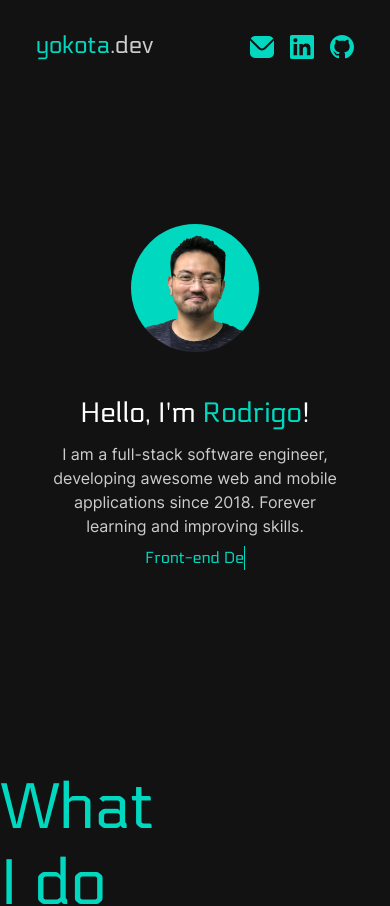
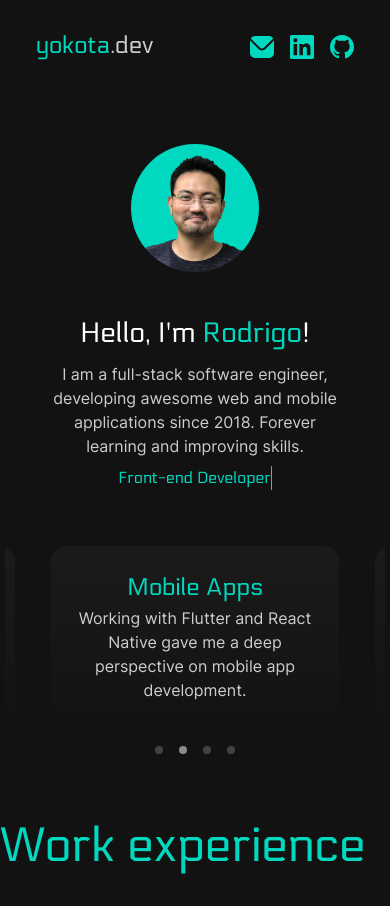
Before and after one commit to ryok90/yokota.dev, a React (Vite) app: page / in a window 390 px wide. Shown: the top 906 px of the page. Built offline with nearby package versions, Linux system fonts and the light colour scheme.

Commit message:
feat: responsive SkillsSection

```diff
--- a/package.json
+++ b/package.json
@@ -14,7 +14,8 @@
     "@emotion/styled": "^11.10.5",
     "framer-motion": "^8.0.2",
     "react": "^18.2.0",
-    "react-dom": "^18.2.0"
+    "react-dom": "^18.2.0",
+    "react-swipeable": "^7.0.0"
   },
   "devDependencies": {
     "@types/react": "^18.0.26",
--- a/src/App.tsx
+++ b/src/App.tsx
@@ -8,7 +8,11 @@ import { SkillsSection } from './components/SkillsSection';
 
 function App() {
   return (
-    <VStack bgColor={'custom.dark'} w="100%" spacing="40">
+    <VStack
+      bgColor={'custom.background'}
+      w="100%"
+      spacing={{ base: 20, lg: 40 }}
+    >
       <Header />
       <HStack w="100%" alignItems="start" justifyContent="center">
         <VStack
@@ -22,7 +26,7 @@ function App() {
         >
           <Links />
         </VStack>
-        <VStack w="100%" maxW="5xl" spacing="12.5rem">
+        <VStack w="100%" maxW="5xl" spacing={{ base: 14, lg: '12.5rem' }}>
           <MainSection />
           <SkillsSection />
           <ExperienceSection />
--- /dev/null
+++ b/src/components/Carousel.tsx
@@ -0,0 +1,72 @@
+import { Box, Center, HStack, VStack } from '@chakra-ui/react';
+import React, { useEffect, useState } from 'react';
+import { useSwipeable } from 'react-swipeable';
+
+type CarouselProps = { children: React.ReactNode[] };
+
+export const Carousel = ({ children }: CarouselProps) => {
+  const [active, setActive] = useState(0);
+  const [paused, setPaused] = useState(false);
+
+  const updateActive = (value: number) => {
+    if (value < 0) return;
+    if (value > children.length - 1) return setActive(0);
+    setActive(value);
+  };
+
+  const handlers = useSwipeable({
+    onSwipedLeft: () => updateActive(active + 1),
+    onSwipedRight: () => updateActive(active - 1),
+  });
+
+  useEffect(() => {
+    const interval = setInterval(() => {
+      if (!paused) updateActive(active + 1);
+    }, 3000);
+
+    return () => {
+      if (interval) {
+        clearInterval(interval);
+      }
+    };
+  }, [active, paused]);
+
+  return (
+    <VStack
+      {...handlers}
+      overflow="hidden"
+      maxW="97.5vw"
+      onMouseEnter={() => setPaused(true)}
+      onMouseLeave={() => setPaused(false)}
+    >
+      <Box
+        display="inline-flex"
+        whiteSpace="nowrap"
+        transition="transform 0.7s"
+        transform={`translateX(${37.5 - active * 25}%)`}
+        textAlign="center"
+      >
+        {children.map((child, index) => (
+          <Box mx="1.125rem" key={index}>
+            {child}
+          </Box>
+        ))}
+      </Box>
+      <HStack spacing="4">
+        {children.map((_, index) => (
+          <Box
+            as="button"
+            key={index}
+            onClick={() => setActive(index)}
+            w="2"
+            h="2"
+            borderRadius="full"
+            bgColor={
+              active === index ? 'custom.lighterDark' : 'custom.lightDark'
+            }
+          />
+        ))}
+      </HStack>
+    </VStack>
+  );
+};
--- a/src/components/ExperienceCard.tsx
+++ b/src/components/ExperienceCard.tsx
@@ -29,7 +29,7 @@ export const ExperienceCard = ({
 }: ExperienceCardProps) => (
   <VStack
     justifyContent="space-between"
-    bgColor="custom.lighterDark"
+    bgColor="custom.dark"
     borderRadius="2xl"
     maxW="5xl"
     w="100%"
--- a/src/components/ExperienceSection.tsx
+++ b/src/components/ExperienceSection.tsx
@@ -15,7 +15,7 @@ export const ExperienceSection = () => (
         href="https://www.linkedin.com/company/groundbreakerco/"
         jobTitle="Software Engineer"
         period="Dec/2021 - Present"
-        description="Developing new features as well as migrating legacy structures taking full advantage of our cloud provider's solutions. Assisting in decision making process and helping organize implementaions."
+        description="Developing new features as well as migrating legacy structures taking full advantage of our cloud provider's solutions. Assisting in decision making process and helping organize implementations."
         techs={'Node.js,Serverless,Nx,Micro-services,Micro-frontends,Module Federation,ReactJS,Typescript,Javascript,DynamoDB'.split(
           ','
         )}
@@ -53,7 +53,7 @@ export const ExperienceSection = () => (
       alignSelf="end"
       _hover={{ color: 'custom.main' }}
       fontSize="xl"
-      bgColor="custom.lighterDark"
+      bgColor="custom.dark"
     >
       <DownloadIcon mr="3" />
       Download Resume
--- a/src/components/Icons/DownloadIcon.tsx
+++ b/src/components/Icons/DownloadIcon.tsx
@@ -12,16 +12,16 @@ export const DownloadIcon = (iconProps: IconProps) => (
     <path
       d="M1 17L13 17"
       stroke="currentColor"
-      stroke-width="1.5"
-      stroke-linecap="round"
-      stroke-linejoin="round"
+      strokeWidth="1.5"
+      strokeLinecap="round"
+      strokeLinejoin="round"
     />
     <path
       d="M7 1V13M7 13L10.5 9.5M7 13L3.5 9.5"
       stroke="currentColor"
-      stroke-width="1.5"
-      stroke-linecap="round"
-      stroke-linejoin="round"
+      strokeWidth="1.5"
+      strokeLinecap="round"
+      strokeLinejoin="round"
     />
   </Icon>
 );
--- a/src/components/Icons/GitHubIcon.tsx
+++ b/src/components/Icons/GitHubIcon.tsx
@@ -9,8 +9,8 @@ export const GitHubIcon = () => (
     xmlns="http://www.w3.org/2000/svg"
   >
     <path
-      fill-rule="evenodd"
-      clip-rule="evenodd"
+      fillRule="evenodd"
+      clipRule="evenodd"
       d="M12 0.887604C5.37 0.887604 0 6.2576 0 12.8876C0 18.1976 3.435 22.6826 8.205 24.2726C8.805 24.3776 9.03 24.0176 9.03 23.7026C9.03 23.4176 9.015 22.4726 9.015 21.4676C6 22.0226 5.22 20.7326 4.98 20.0576C4.845 19.7126 4.26 18.6476 3.75 18.3626C3.33 18.1376 2.73 17.5826 3.735 17.5676C4.68 17.5526 5.355 18.4376 5.58 18.7976C6.66 20.6126 8.385 20.1026 9.075 19.7876C9.18 19.0076 9.495 18.4826 9.84 18.1826C7.17 17.8826 4.38 16.8476 4.38 12.2576C4.38 10.9526 4.845 9.8726 5.61 9.0326C5.49 8.7326 5.07 7.5026 5.73 5.8526C5.73 5.8526 6.735 5.5376 9.03 7.0826C9.99 6.8126 11.01 6.6776 12.03 6.6776C13.05 6.6776 14.07 6.8126 15.03 7.0826C17.325 5.5226 18.33 5.8526 18.33 5.8526C18.99 7.5026 18.57 8.7326 18.45 9.0326C19.215 9.8726 19.68 10.9376 19.68 12.2576C19.68 16.8626 16.875 17.8826 14.205 18.1826C14.64 18.5576 15.015 19.2776 15.015 20.4026C15.015 22.0076 15 23.2976 15 23.7026C15 24.0176 15.225 24.3926 15.825 24.2726C20.565 22.6826 24 18.1826 24 12.8876C24 6.2576 18.63 0.887604 12 0.887604Z"
       fill="#00D9C0"
     />
--- a/src/components/MainSection.tsx
+++ b/src/components/MainSection.tsx
@@ -2,10 +2,10 @@ import { Flex, HStack, Stack, Text, VStack } from '@chakra-ui/react';
 import { Section } from './Section';
 import { Typewriter } from './Typewriter';
 
-const diameter = { base: 32, sm: 40, md: 44, lg: 52 }
+const diameter = { base: 32, sm: 40, md: 44, lg: 52 };
 
 export const MainSection = () => (
-  <Section as="main" px='12'>
+  <Section as="main" px="12">
     <Stack
       w="100%"
       direction={{ base: 'column', lg: 'row' }}
@@ -32,7 +32,7 @@ export const MainSection = () => (
         </Text>
         <Text
           fontFamily={'Inter, Electrolize'}
-          fontSize={{ base:'md', md: '2xl' }}
+          fontSize={{ base: 'md', md: '2xl' }}
           textAlign={{ base: 'center', lg: 'start' }}
         >
           I am a full-stack software engineer, developing awesome web and mobile
--- a/src/components/SkillsSection.tsx
+++ b/src/components/SkillsSection.tsx
@@ -1,8 +1,16 @@
-import { Box, HStack, SimpleGrid, Text, VStack } from '@chakra-ui/react';
+import {
+  Box,
+  SimpleGrid,
+  Stack,
+  Text,
+  useBreakpointValue,
+  VStack,
+} from '@chakra-ui/react';
+import { Carousel } from './Carousel';
 import { Section } from './Section';
 
-type WhatIDoProps = { opacity: number };
-const WhatIDo = ({ opacity }: WhatIDoProps) => (
+type WhatIDoProps = { opacity?: number };
+const WhatIDo = ({ opacity = 1 }: WhatIDoProps) => (
   <Text
     color="custom.main"
     opacity={opacity}
@@ -16,50 +24,89 @@ const WhatIDo = ({ opacity }: WhatIDoProps) => (
 type SkillCardProps = {
   title: string;
   description: string;
-  background: string;
+  background: Record<string, string>;
 };
 const SkillCard = ({ title, description, background }: SkillCardProps) => (
-  <Box background={background} borderRadius="2xl" maxW="72" h="48" p="7">
-    <Text as="h3" color="custom.main" fontSize="2rem">
+  <Box
+    background={background}
+    borderRadius="2xl"
+    minW="72"
+    w="72"
+    h="48"
+    p={{ base: 6, lg: 7 }}
+  >
+    <Text as="h3" color="custom.main" fontSize={{ base: '1.5rem', md: '2rem' }}>
       {title}
     </Text>
-    <Text fontFamily="secondary">{description}</Text>
+    <Text fontFamily="secondary" whiteSpace="normal">
+      {description}
+    </Text>
   </Box>
 );
 
-export const SkillsSection = () => (
-  <Section>
-    <HStack spacing="28">
-      <VStack spacing="0">
-        <WhatIDo opacity={1} />
+const upperGradient =
+  'linear-gradient(180deg, rgba(249, 249, 249, 0.04) 0.06%, rgba(249, 249, 249, 0) 135%)';
+const lowerGradient =
+  'linear-gradient(180deg, rgba(249, 249, 249, 0.0116) 0.87%, rgba(249, 249, 249, 0) 80%)';
+const mobileGradient =
+  'linear-gradient(180deg, rgba(249, 249, 249, 0.04) 0.06%, rgba(249, 249, 249, 0) 100%);';
+const cardsProps = [
+  {
+    title: 'Back-end',
+    description:
+      'Experience with serverless, micro-services, monolithics, SQL and NoSQL, event-driven, clean architecture, etc.',
+    background: { base: mobileGradient, lg: upperGradient },
+  },
+  {
+    title: 'Mobile Apps',
+    description:
+      'Working with Flutter and React Native gave me a deep perspective on mobile app development.',
+    background: { base: mobileGradient, lg: upperGradient },
+  },
+  {
+    title: 'Front-end',
+    description:
+      'Going from raw CSS to pre-built styling libraries, from SPA to SSR, my toolkit is wide.',
+    background: { base: mobileGradient, lg: lowerGradient },
+  },
+  {
+    title: 'SRE',
+    description:
+      'Increasing knowledge of cloud providers and infrastructure to architect better solutions.',
+    background: { base: mobileGradient, lg: lowerGradient },
+  },
+];
+
+export const SkillsSection = () => {
+  const isMobile = useBreakpointValue({ base: true, lg: false });
+
+  return (
+    <Section px={{ base: 9, md: 0 }}>
+      <Stack
+        direction={{ base: 'column', lg: 'row' }}
+        spacing={{ base: 0, lg: 14, xl: 28 }}
+      >
+        <VStack spacing="0" display={{ base: 'none', lg: 'flex' }}>
+          <WhatIDo />
           <WhatIDo opacity={0.2} />
           <WhatIDo opacity={0.1} />
           <WhatIDo opacity={0.05} />
           <WhatIDo opacity={0.01} />
         </VStack>
-      <SimpleGrid columns={2} spacing="7">
-        <SkillCard
-          title="Back-end"
-          description="
-          Experience with serverless, micro-services, monolithics, SQL and NoSQL, event-driven, clean architecture, etc."
-          background="linear-gradient(180deg, rgba(249, 249, 249, 0.04) 0.06%, rgba(249, 249, 249, 0) 136.14%)"
-        />
-        <SkillCard
-          title="Mobile Apps"
-          description="Working with Flutter and React Native gave me a deep perspective on mobile app development."
-          background="linear-gradient(180deg, rgba(249, 249, 249, 0.04) 0.06%, rgba(249, 249, 249, 0) 136.14%)"
-        />
-        <SkillCard
-          title="Front-end"
-          description="Going from raw CSS to pre-built styling libraries, from SPA to SSR, my toolkit is wide."
-          background="linear-gradient(180deg, rgba(249, 249, 249, 0.0116) 0.87%, rgba(249, 249, 249, 0) 78.91%)"
-        />
-        <SkillCard
-          title="SRE"
-          description="Increasing knowledge of cloud providers and infrastructure to architect better solutions."
-          background="linear-gradient(180deg, rgba(249, 249, 249, 0.0116) 0.87%, rgba(249, 249, 249, 0) 78.91%)"
-        />
+        {isMobile ? (
+          <Carousel>
+            {cardsProps.map((props) => (
+              <SkillCard {...props} key={props.title} />
+            ))}
+          </Carousel>
+        ) : (
+          <SimpleGrid columns={2} spacing="7" justifyItems="center">
+            {cardsProps.map((props) => (
+              <SkillCard {...props} key={props.title} />
+            ))}
           </SimpleGrid>
-    </HStack>
+        )}
+      </Stack>
     </Section>
   );
+};
--- a/src/theme.tsx
+++ b/src/theme.tsx
@@ -7,10 +7,12 @@ const base = {
   },
   colors: {
     custom: {
-      dark: '#121212',
-      lighterDark: '#1B1B1B',
+      background: '#121212',
+      dark: '#1B1B1B',
+      lightDark: '#424242',
+      lighterDark: '#8B8B8B',
+      light: '#CDCDCD',
       main: '#00D9C0',
-      light: '#CDCDCD',
     },
   },
   styles: {
@@ -20,14 +22,11 @@ const base = {
       body: {
         width: '100%',
         color: 'custom.light',
-        backgroundColor: 'custom.dark',
+        backgroundColor: 'custom.background',
         fontSize: '16px',
         fontWeight: 400,
         fontSynthesis: 'none',
         textRendering: 'optimizeLegibility',
-        '-webkit-font-smoothing': 'antialiased',
-        '-moz-osx-font-smoothing': 'grayscale',
-        '-webkit-text-size-adjust': '100%',
       },
     },
   },
```
Also changed, not shown: 1 other file (tests, documents, lock files or other folders). Lines whose indentation alone changed are shown as unchanged.
